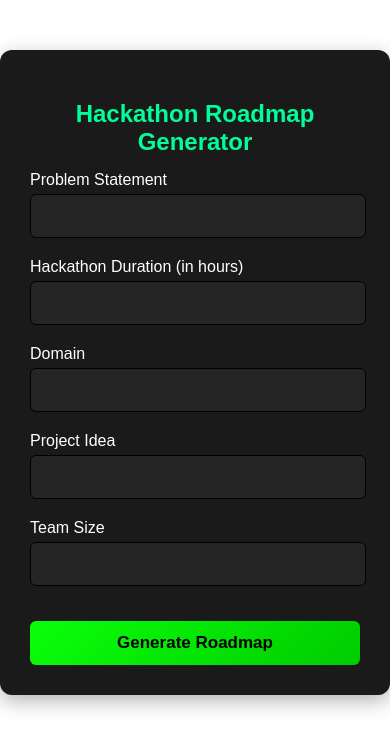
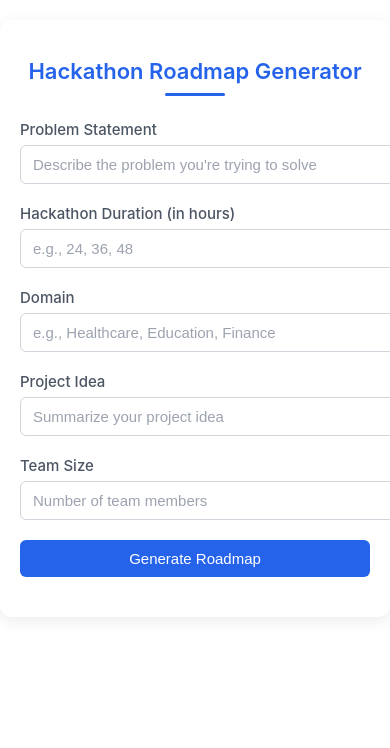
Before and after one commit to PRATHAMESH-PABALE/hackmatch-build, a React (Create React App) app: page /about-us in a window 390 px wide. Shown: the top 748 px of the page. Built offline with nearby package versions, Linux system fonts and the light colour scheme.

Commit message:
ui update

```diff
--- a/src/AboutUs.css
+++ b/src/AboutUs.css
@@ -1,22 +1,46 @@
 .roadmap-container {
-  max-width: 600px;
-  margin: 50px auto;
+  max-width: 700px;
+  margin: 40px auto;
   padding: 30px;
-  background: #1a1a1a;
-  color: #ffffff;
+  background: #ffffff;
+  color: #333333;
   border-radius: 12px;
-  box-shadow: 0 6px 20px rgba(0, 0, 0, 0.3);
-  font-family: 'Poppins', sans-serif;
-  display: flex;
-  flex-direction: column;
-  align-items: center;
+  box-shadow: 0 4px 16px rgba(0, 0, 0, 0.08);
+  font-family: 'Inter', 'Segoe UI', sans-serif;
 }
 
-h2, h3 {
-  color: #00ff99;
+h2 {
+  color: #2563eb;
   text-align: center;
   font-weight: 600;
+  margin-bottom: 24px;
+  font-size: 26px;
+  position: relative;
+  padding-bottom: 12px;
+}
+
+h2:after {
+  content: '';
+  position: absolute;
+  bottom: 0;
+  left: 50%;
+  transform: translateX(-50%);
+  width: 60px;
+  height: 3px;
+  background: #2563eb;
+  border-radius: 2px;
+}
+
+h3 {
+  color: #2563eb;
+  text-align: left;
+  font-weight: 600;
   margin-bottom: 15px;
+  font-size: 20px;
+}
+
+.form-section {
+  margin-bottom: 20px;
   width: 100%;
 }
 
@@ -29,62 +53,111 @@ h2, h3 {
 }
 
 label {
-  font-size: 16px;
+  font-size: 15px;
   font-weight: 500;
-  margin-bottom: 5px;
+  margin-bottom: 6px;
+  color: #4b5563;
   width: 100%;
 }
 
 input {
-  width: calc(100% - 20px); /* Keeps input aligned with container */
-  padding: 12px;
+  width: 100%;
+  padding: 12px 14px;
   border-radius: 6px;
-  border: 1px solid rgb(0, 0, 0);
-  background: #252525;
-  color: white;
-  font-size: 16px;
-  transition: all 0.3s ease-in-out;
+  border: 1px solid #d1d5db;
+  background: #ffffff;
+  color: #1f2937;
+  font-size: 15px;
+  transition: all 0.2s ease-in-out;
 }
 
 input:focus {
-  border-color: #00cc00;
-  box-shadow: 0 0 8px rgba(0, 255, 0, 0.5);
+  border-color: #2563eb;
+  box-shadow: 0 0 0 3px rgba(37, 99, 235, 0.15);
   outline: none;
+}
+
+input::placeholder {
+  color: #9ca3af;
 }
 
 .generate-btn, .download-btn {
   width: 100%;
-  padding: 12px;
+  padding: 12px 16px;
   margin-top: 15px;
   border: none;
-  background: linear-gradient(135deg, #0aff0a, #00cc00);
-  color: black;
-  font-size: 17px;
-  font-weight: bold;
+  background: #2563eb;
+  color: white;
+  font-size: 16px;
+  font-weight: 500;
   border-radius: 6px;
   cursor: pointer;
-  transition: all 0.3s ease-in-out;
+  transition: all 0.2s ease-in-out;
+  display: flex;
+  justify-content: center;
+  align-items: center;
 }
 
 .generate-btn:hover, .download-btn:hover {
-  background: linear-gradient(135deg, #00cc00, #009900);
-  transform: translateY(-2px);
+  background: #1d4ed8;
+  transform: translateY(-1px);
+  box-shadow: 0 4px 12px rgba(37, 99, 235, 0.2);
+}
+
+.generate-btn:active, .download-btn:active {
+  transform: translateY(0);
+}
+
+.generate-btn:disabled {
+  background: #93c5fd;
+  cursor: not-allowed;
 }
 
 .roadmap-result {
-  background: #222;
-  padding: 15px;
+  background: #f9fafb;
+  padding: 20px;
   border-radius: 10px;
-  margin-top: 20px;
-  box-shadow: 0 4px 12px  ;
-  font-size: 15px;
+  margin-top: 30px;
+  box-shadow: 0 2px 8px rgba(0, 0, 0, 0.05);
   width: 100%;
+  border: 1px solid #e5e7eb;
 }
 
-pre {
+.roadmap-content {
   white-space: pre-wrap;
   word-wrap: break-word;
   font-size: 15px;
-  font-family: 'Courier New', monospace;
-  color: #00ff99;
+  font-family: 'Inter', 'Segoe UI', sans-serif;
+  color: #374151;
+  line-height: 1.6;
+  margin-bottom: 15px;
 }
+
+.download-btn {
+  background: #10b981;
+}
+
+.download-btn:hover {
+  background: #059669;
+  box-shadow: 0 4px 12px rgba(16, 185, 129, 0.2);
+}
+
+@media (max-width: 768px) {
+  .roadmap-container {
+    padding: 20px;
+    margin: 20px auto;
+  }
+
+  h2 {
+    font-size: 22px;
+  }
+
+  input {
+    padding: 10px 12px;
+  }
+
+  .generate-btn, .download-btn {
+    padding: 10px 14px;
+    font-size: 15px;
+  }
+}
--- a/src/AboutUs.js
+++ b/src/AboutUs.js
@@ -93,27 +93,58 @@ const RoadmapGenerator = () => {
   return (
     <div className="roadmap-container">
       <h2>Hackathon Roadmap Generator</h2>
+      <div className="form-section">
         <div className="form-group">
-        <label>Problem Statement</label>
-        <input type="text" name="problemStatement" value={formData.problemStatement} onChange={handleChange} />
+          <label htmlFor="problemStatement">Problem Statement</label>
+          <input
+            type="text"
+            id="problemStatement"
+            name="problemStatement"
+            placeholder="Describe the problem you're trying to solve"
+            value={formData.problemStatement}
+            onChange={handleChange}
+          />
         </div>
         <div className="form-group">
-        <label>Hackathon Duration (in hours)</label>
-        <input type="number" name="duration" value={formData.duration} onChange={handleChange} />
+          <label htmlFor="duration">Hackathon Duration (in hours)</label>
+          <input
+            type="number"
+            id="duration"
+            name="duration"
+            placeholder="e.g., 24, 36, 48"
+            value={formData.duration}
+            onChange={handleChange}
+          />
         </div>
         <div className="form-group">
-        <label>Domain</label>
-        <input type="text" name="domain" value={formData.domain} onChange={handleChange} />
+          <label htmlFor="domain">Domain</label>
+          <input
+            type="text"
+            id="domain"
+            name="domain"
+            placeholder="e.g., Healthcare, Education, Finance"
+            value={formData.domain}
+            onChange={handleChange}
+          />
         </div>
         <div className="form-group">
-        <label>Project Idea</label>
-        <input type="text" name="projectIdea" value={formData.projectIdea} onChange={handleChange} />
+          <label htmlFor="projectIdea">Project Idea</label>
+          <input
+            type="text"
+            id="projectIdea"
+            name="projectIdea"
+            placeholder="Summarize your project idea"
+            value={formData.projectIdea}
+            onChange={handleChange}
+          />
         </div>
         <div className="form-group">
-        <label>Team Size</label>
+          <label htmlFor="teamSize">Team Size</label>
           <input
             type="number"
+            id="teamSize"
             name="teamSize"
+            placeholder="Number of team members"
             value={formData.teamSize}
             onChange={(e) => {
               const newSize = parseInt(e.target.value, 10);
@@ -123,18 +154,34 @@ const RoadmapGenerator = () => {
         </div>
         {formData.teamMembers.map((_, index) => (
           <div className="form-group" key={index}>
-          <label>Team Member {index + 1} Expertise</label>
-          <input type="text" value={formData.teamMembers[index]} onChange={(e) => handleTeamChange(index, e.target.value)} />
+            <label htmlFor={`member-${index}`}>Team Member {index + 1} Expertise</label>
+            <input
+              type="text"
+              id={`member-${index}`}
+              placeholder="e.g., Frontend, Backend, UI/UX, ML"
+              value={formData.teamMembers[index]}
+              onChange={(e) => handleTeamChange(index, e.target.value)}
+            />
           </div>
         ))}
-      <button onClick={generateRoadmap} disabled={loading} className="generate-btn">
+        <button
+          onClick={generateRoadmap}
+          disabled={loading}
+          className="generate-btn"
+        >
           {loading ? "Generating..." : "Generate Roadmap"}
         </button>
+      </div>
+
       {roadmap && (
         <div className="roadmap-result">
-          <h3>Generated Roadmap</h3>
-          <pre>{roadmap}</pre>
-          <button onClick={downloadPDF} className="download-btn">Download as PDF</button>
+          <h3>Your Hackathon Roadmap</h3>
+          <div className="roadmap-content">
+            {roadmap}
+          </div>
+          <button onClick={downloadPDF} className="download-btn">
+            Download as PDF
+          </button>
         </div>
       )}
     </div>
--- a/src/Dashboard.css
+++ b/src/Dashboard.css
@@ -40,7 +40,7 @@ body, html {
   font-size: 1.8rem;
   font-weight: 700;
   margin: 0;
-  background: linear-gradient(90deg, #3e3be5, #6f6be8);
+  background: linear-gradient(90deg, #00df9a, #38b2ac);
   -webkit-background-clip: text;
   background-clip: text;
   color: transparent;
```
Lines whose indentation alone changed are shown as unchanged.
